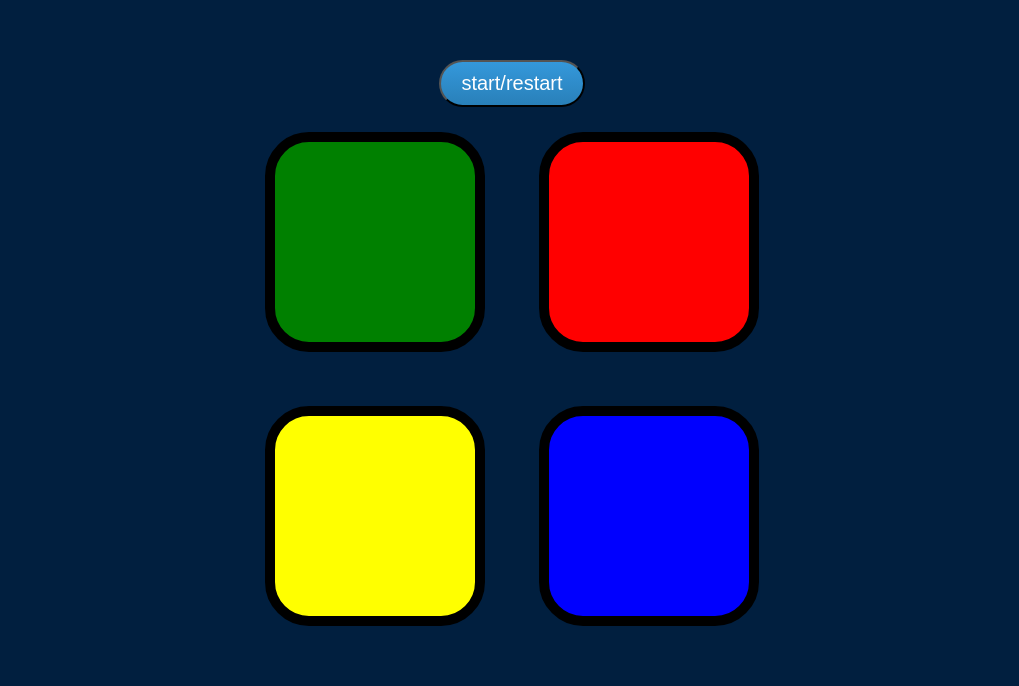
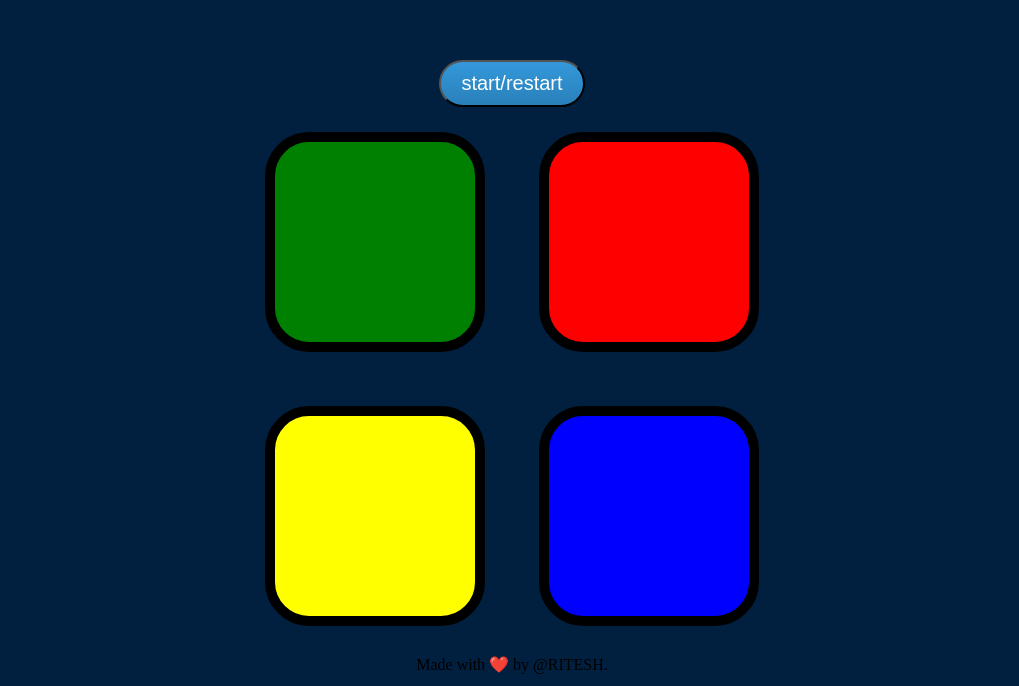
Before and after one commit to riteshd044/simon_game, a plain HTML site: page index.html in a window 1280 px wide. Shown: the part 114-800 px from the top of the page, without its empty margins (128-1147 px from the left). Drawn offline with nearby package versions, Linux system fonts and the light colour scheme.

Commit message:
Update index.html

```diff
--- a/index.html
+++ b/index.html
@@ -42,5 +42,6 @@
 <footer>
   <script src="https://ajax.googleapis.com/ajax/libs/jquery/3.6.3/jquery.min.js"></script>
   <script src="game.js" charset="utf-8"></script>
+  Made with ❤️ by @RITESH.
 </footer>
 </html>
```
